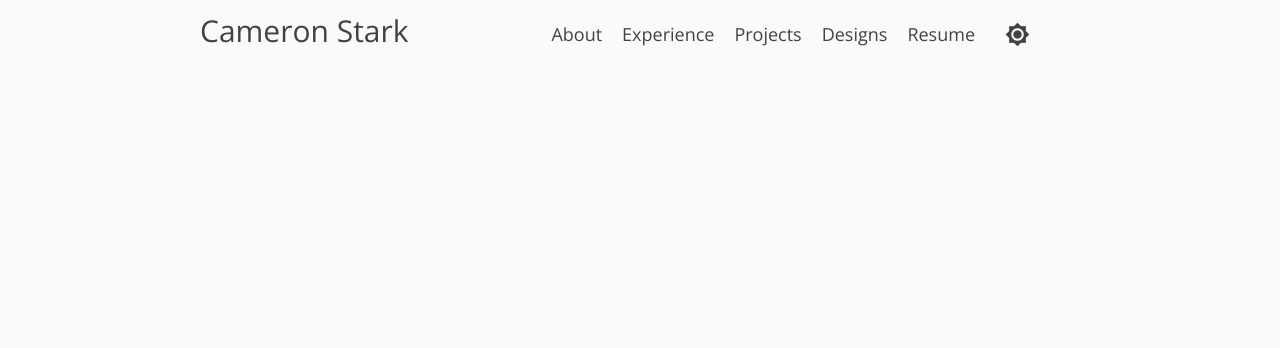
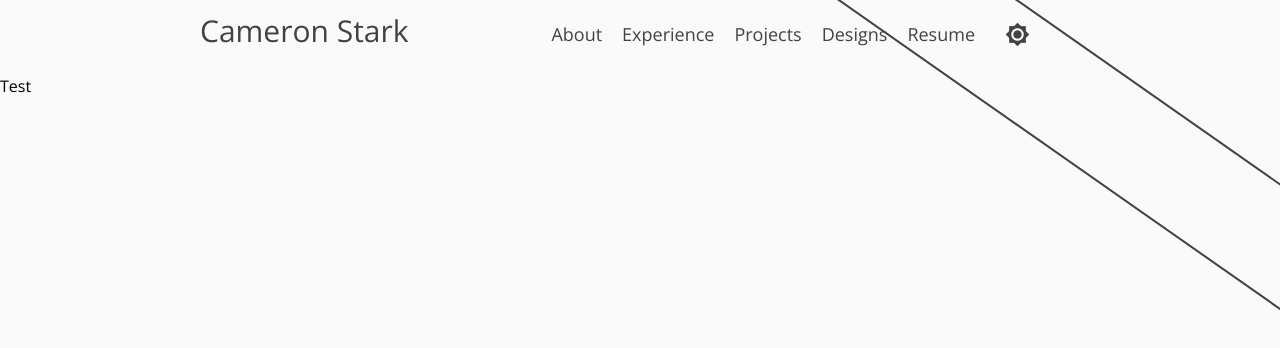
Before and after one commit to TierZer0/cameron-portfolio, an Angular app in the folder portfolio/: page / in a window 1280 px wide. Shown: the top 348 px of the page. Built offline with nearby package versions, Linux system fonts and the light colour scheme.

Commit message:
added background portion

```diff
--- a/portfolio/angular.json
+++ b/portfolio/angular.json
@@ -140,5 +140,8 @@
       }
     }
   },
-  "defaultProject": "portfolio"
+  "defaultProject": "portfolio",
+  "cli": {
+    "analytics": "78fc75e4-768f-4e73-9e03-a826b89ffc06"
+  }
 }
--- a/portfolio/src/components/main-view/main-view.component.html
+++ b/portfolio/src/components/main-view/main-view.component.html
@@ -1,6 +1,8 @@
 
 <div class="view" [ngClass]="{'light' : theme == 'light', 'dark': theme == 'dark', 'colorful' : theme == 'colorful'}">
-    <div class="background"></div>
+    <div class="background">
+        <div class="rectangle"></div>
+    </div>
     <div class="navbar">
         <div class="title">
             {{ title }}
@@ -55,6 +57,6 @@
 
 
     <div class='content'>
-
+        Test
     </div>
 </div>
--- a/portfolio/src/components/main-view/main-view.component.scss
+++ b/portfolio/src/components/main-view/main-view.component.scss
@@ -2,8 +2,6 @@ $TextOnLight: #424242;
 $TextOnDark: #CECECE;
 $Black: #212121;
 $White: #FAFAFA;
-
-
 
 
 .view {
@@ -14,6 +12,16 @@ $White: #FAFAFA;
     transition: all 0.5s;
 
     .background {
+
+        position: fixed;
+
+        .rectangle {
+            margin-right: -100px;
+            height: 100px;
+            width: 2000px;
+            border: 2px solid $TextOnLight;
+            transform: rotate(35deg);
+        }
     }
 }
 
@@ -63,8 +71,6 @@ $White: #FAFAFA;
             cursor: pointer;
         }
 
-
-
         .material-icons {
             font-size: 25px;
             margin-left: 20px;
@@ -75,17 +81,28 @@ $White: #FAFAFA;
     }
 }
 
+.content {
+    overflow-y: scroll;
+    overflow-x: hidden;
+    margin-top: 75px;
+}
+
 .view.light {
     background-color: $White;
 
     .navbar {
-        background-color: $White;
+        background-color: transparent;
         color: $TextOnLight;
+
 
         .item:hover {
             transition: all 0.5s;
             border-bottom: 1px solid $TextOnLight;
         }
+    }
+
+    .content {
+
     }
 }
 
@@ -93,7 +110,7 @@ $White: #FAFAFA;
     background-color: $Black;
 
     .navbar {
-        background-color: $Black;
+        background-color: transparent;
         color: $TextOnDark;
 
         .item:hover {
@@ -107,7 +124,7 @@ $White: #FAFAFA;
     background-color: $White;
 
     .navbar {
-        background-color: $White;
+        background-color: transparent;
         color: $TextOnLight;
 
         .item:hover {
--- a/portfolio/src/styles.scss
+++ b/portfolio/src/styles.scss
@@ -7,6 +7,7 @@ body {
     padding: 0;
     background-color: transparent;
     font-family: 'Open Sans', sans-serif;
+    height: 100vh;
 }
 
 ::-webkit-scrollbar {
```
